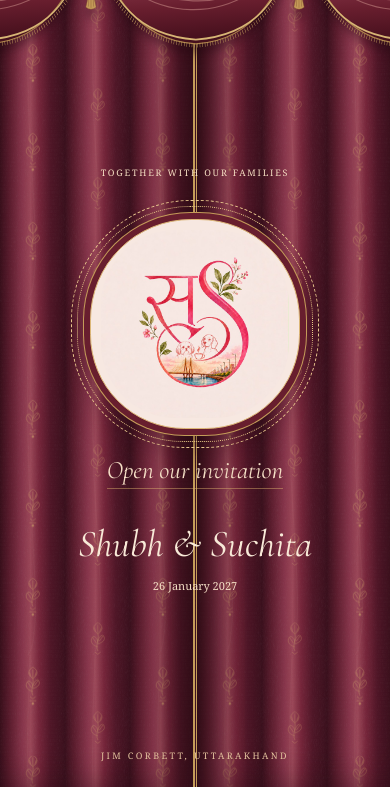
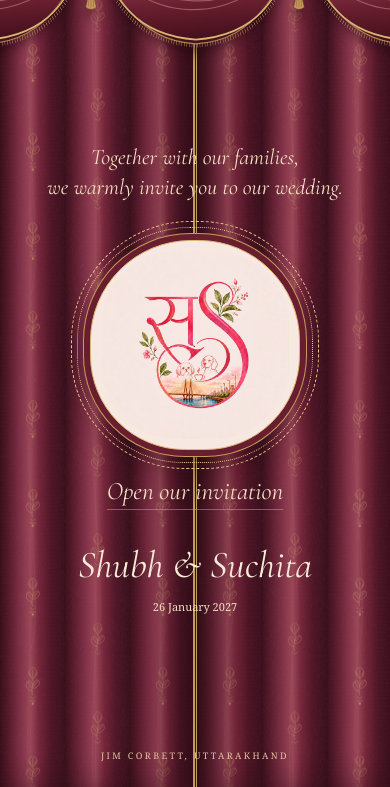
Before and after one commit to shubhgupta2104/shubh-suchita-invitation, a website: page index.html in a window 390 px wide. Shown: the part 57-844 px from the top of the page. Drawn offline with Linux system fonts and the light colour scheme.

Commit message:
Refine invitation greeting and typography
Add a warmer invitation before the curtain reveal and enlarge the hero introduction with balanced phone layouts.

Co-authored-by: Copilot App <223556219+Copilot@users.noreply.github.com>

```diff
--- a/index.html
+++ b/index.html
@@ -13,12 +13,12 @@
     <script src="app.js" defer></script>
   </head>
   <body>
-    <dialog class="entrance" aria-labelledby="entrance-title" aria-describedby="entrance-description">
+    <dialog class="entrance" aria-labelledby="entrance-title" aria-describedby="entrance-welcome entrance-description">
       <div class="curtain curtain--left" aria-hidden="true"></div>
       <div class="curtain curtain--right" aria-hidden="true"></div>
       <div class="entrance__valance" aria-hidden="true"></div>
       <div class="entrance__content">
-        <p class="eyebrow">Together with our families</p>
+        <p class="entrance__invitation" id="entrance-welcome">Together with our families,<br>we warmly invite you to our wedding.</p>
         <button class="open-invitation" type="button" aria-label="Open invitation" autofocus>
           <span class="crest">
             <img src="assets/artwork/monogram.jpg" width="640" height="640" alt="Shubh and Suchita's pink monogram, with flowers, two dogs, a teacup and a city bridge." fetchpriority="high">
--- a/styles.css
+++ b/styles.css
@@ -88,7 +88,7 @@ nav a:hover { text-decoration: underline; }
 .hero__drape--left { left: 0; }
 .hero__drape--right { right: 0; transform: scaleX(-1); }
 .hero__copy { position: relative; z-index: 1; }
-.hero__intro { margin-bottom: 25px; color: var(--wine); }
+.hero__intro { margin-bottom: 25px; color: var(--wine); font-size: 12px; letter-spacing: 1.8px; text-wrap: balance; }
 h1 { display: flex; flex-direction: column; align-items: center; }
 .name { font-size: clamp(76px, 8vw, 108px); line-height: .88; color: var(--wine); letter-spacing: -3px; }
 .parentage { font: 13px/1.6 Georgia, serif; color: var(--ink); margin-top: 14px; letter-spacing: .1px; }
@@ -204,7 +204,7 @@ footer span { display: block; font-size: 10px; letter-spacing: 1px; margin-top:
 .curtain--right { right: 0; border-left: 3px double #c49c59; box-shadow: inset 22px 0 35px #22091077; }
 .entrance__valance { height: 150px; z-index: 1; filter: drop-shadow(0 9px 5px #20061066); }
 .entrance__content { position: relative; min-height: 650px; height: 100%; display: flex; flex-direction: column; align-items: center; justify-content: center; padding: 100px 24px 80px; text-align: center; }
-.entrance .eyebrow { color: #f4dec2; margin-bottom: 24px; }
+.entrance__invitation { max-width: 32ch; color: #f4dec2; font: italic 500 26px/1.35 var(--serif); margin-bottom: 26px; text-wrap: balance; }
 .crest { display: block; position: relative; width: 235px; padding: 12px; background: #f7e8e1; border-radius: 48% 48% 45% 45%; border: 1px solid #dcb777; box-shadow: 0 0 0 6px #681e2e, 0 0 0 7px #c49c59, 0 16px 35px #21070e66; transition: transform .3s ease; }
 .crest::after { content: ""; position: absolute; inset: -14px; border: 1px dotted #e8c986; border-radius: inherit; pointer-events: none; }
 .crest img { width: 100%; height: auto; border-radius: 40%; }
@@ -234,7 +234,7 @@ footer span { display: block; font-size: 10px; letter-spacing: 1px; margin-top:
   .hero__drape { width: 49px; height: 345px; }
   .hero__valance { height: 75px; width: 160%; left: -30%; }
   .hero__toran { width: 640px; max-width: 135%; top: 17px; }
-  .hero__intro { font-size: 8px; letter-spacing: 1.7px; margin-bottom: 26px; }
+  .hero__intro { max-width: 260px; margin-inline: auto; font-size: 11px; letter-spacing: 1.4px; margin-bottom: 26px; }
   .name { font-size: 78px; }
   .parentage { font-size: 12px; line-height: 1.7; margin-top: 11px; }
   .ampersand { font-size: 33px; margin: 12px 0 10px; }
@@ -295,7 +295,7 @@ footer span { display: block; font-size: 10px; letter-spacing: 1px; margin-top:
   .rsvp__intro { font-size: 13px; }
   .entrance__valance { width: 160%; left: -30%; height: 120px; }
   .entrance__content { padding-top: 110px; }
-  .entrance .eyebrow { font-size: 9px; letter-spacing: 1.8px; margin-bottom: 26px; }
+  .entrance__invitation { font-size: 22px; }
   .crest { width: 210px; padding: 10px; }
   .entrance h2 { font-size: 38px; margin-top: 24px; }
   #entrance-description { font-size: 11px; }
@@ -304,7 +304,8 @@ footer span { display: block; font-size: 10px; letter-spacing: 1px; margin-top:
 
 @media (max-width: 350px) {
   nav { gap: 18px; }
-  .hero__intro { font-size: 7px; letter-spacing: 1.4px; }
+  .hero__intro { max-width: 230px; font-size: 10px; letter-spacing: 1.2px; }
+  .entrance__invitation { font-size: 19px; }
   .parentage { font-size: 11px; }
   .welcome { padding-inline: 29px; }
   .welcome h2 { font-size: 33px; }
```
Also changed, not shown: tests/invitation.spec.js (+8 -0 lines).
